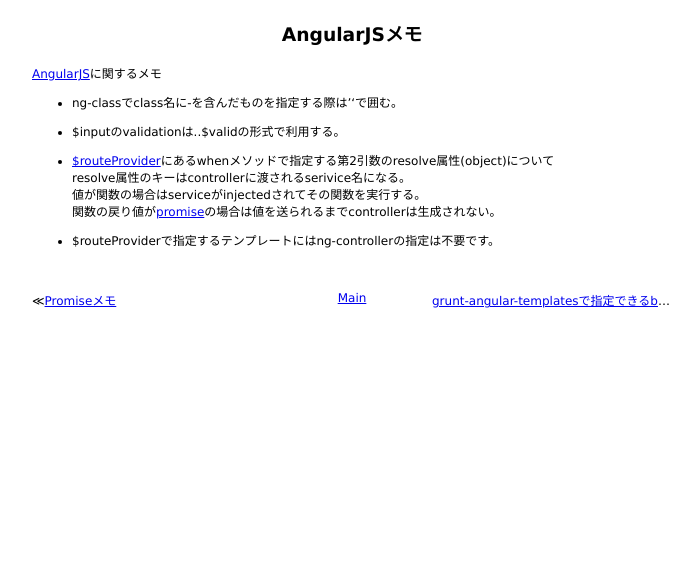
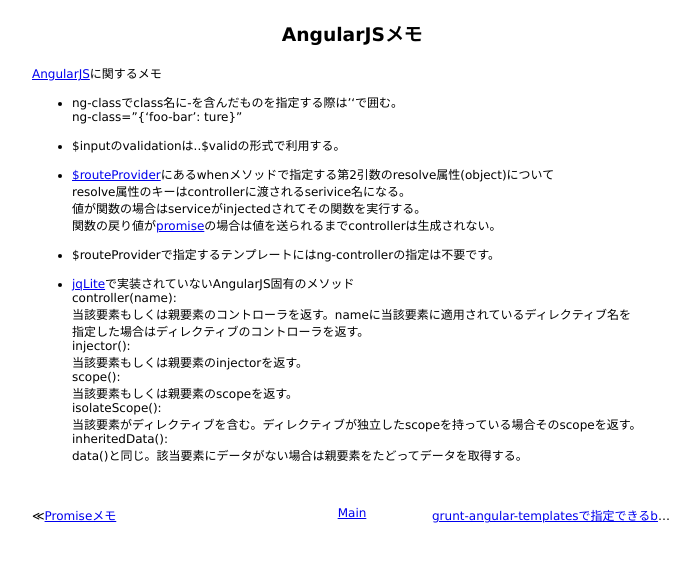
Before and after one commit to 38elements/38elements.github.com, a Jekyll site: the page built from _posts/2014-5-24-AngularJS.md, in a window 1280 px wide. Shown: the top 562 px of the page, without its empty margins (288-988 px from the left). Built offline with Jekyll 4.4.1, drawn with Linux system fonts in a browser that asks for light colours; Markdown is read by kramdown in place of the engine named in the settings.

Commit message:
add jqLite

```diff
--- a/_posts/2014-5-24-AngularJS.md
+++ b/_posts/2014-5-24-AngularJS.md
@@ -6,6 +6,7 @@ title: AngularJSメモ
 <br/>
 
 * ng-classでclass名に-を含んだものを指定する際は''で囲む。
+ng-class="{'foo-bar': ture}"
 
 * $inputのvalidationは<formのname属性>.<inputのname属性>.$validの形式で利用する。
 
@@ -15,3 +16,16 @@ resolve属性のキーはcontrollerに渡されるserivice名になる。
 関数の戻り値が[promise](https://docs.angularjs.org/api/ng/service/$q)の場合は値を送られるまでcontrollerは生成されない。
 
 * $routeProviderで指定するテンプレートにはng-controllerの指定は不要です。
+
+* [jqLite](https://github.com/angular/angular.js/blob/1ec6d551bd80784f22691c6989aac1722b98cd20/src/jqLite.js)で実装されていないAngularJS固有のメソッド
+controller(name):
+当該要素もしくは親要素のコントローラを返す。nameに当該要素に適用されているディレクティブ名を
+指定した場合はディレクティブのコントローラを返す。
+injector():
+当該要素もしくは親要素のinjectorを返す。
+scope():
+当該要素もしくは親要素のscopeを返す。
+isolateScope():
+当該要素がディレクティブを含む。ディレクティブが独立したscopeを持っている場合そのscopeを返す。
+inheritedData():
+data()と同じ。該当要素にデータがない場合は親要素をたどってデータを取得する。
```
